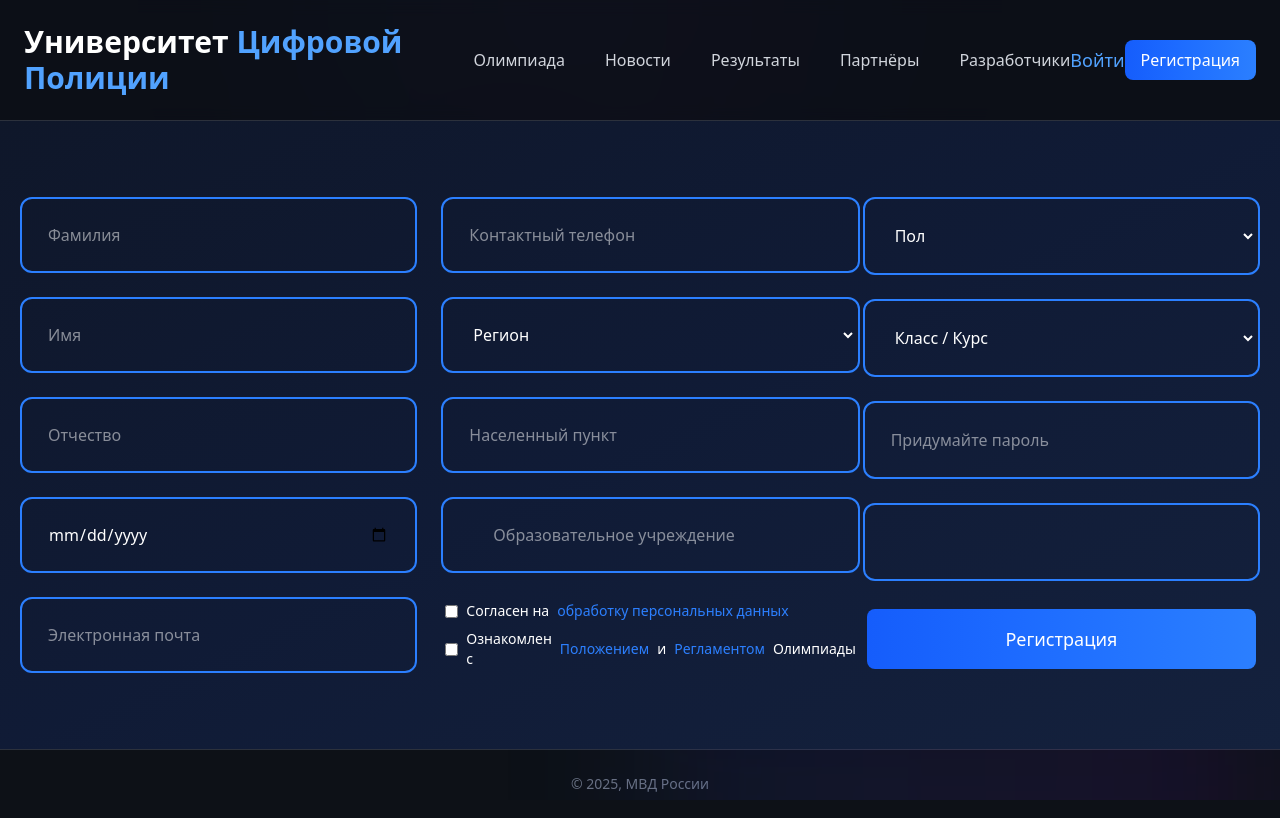
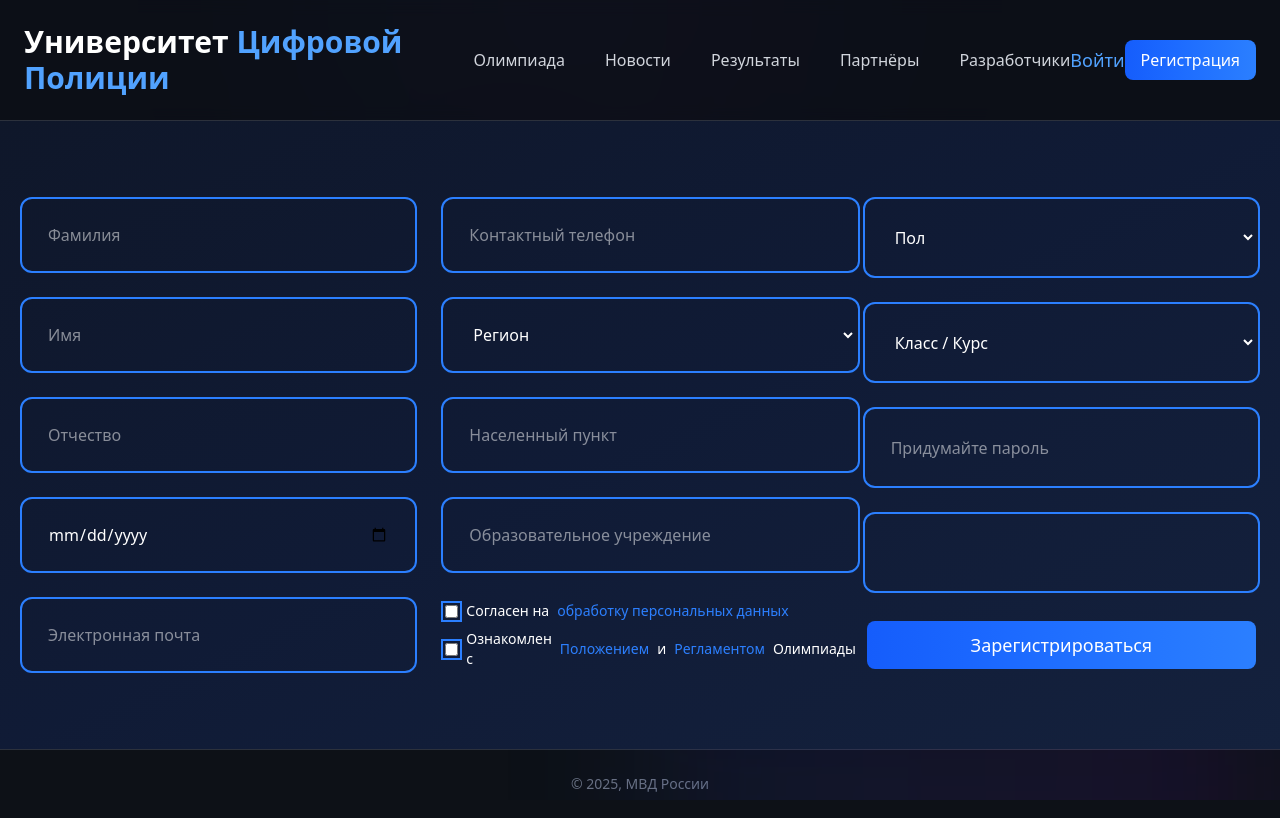
Before and after one commit to WalexWeb/olymp_schools-client, a React (Vite) app: page /registration in a window 1280 px wide. Built offline with nearby package versions, Linux system fonts and the light colour scheme.

Commit message:
feat: created input and select components

```diff
--- /dev/null
+++ b/src/app/components/ui/Input.tsx
@@ -0,0 +1,17 @@
+import { ComponentProps } from "react";
+import { fadeUp } from "../animations/fadeUp";
+import { m } from "framer-motion";
+
+function Input(props: ComponentProps<"input">) {
+  return (
+    <m.input
+      variants={fadeUp}
+      initial="hidden"
+      animate="visible"
+      {...props}
+      className="rounded-lg border-solid border-blue-500 px-6 py-2 outline-2 outline-offset-2 outline-blue-500 outline-solid"
+    />
+  );
+}
+
+export default Input;
--- /dev/null
+++ b/src/app/components/ui/Select.tsx
@@ -0,0 +1,23 @@
+import { ComponentProps, ReactNode } from "react";
+import { fadeUp } from "../animations/fadeUp";
+import { m } from "framer-motion";
+
+type SelectProps = ComponentProps<"select"> & {
+    children: ReactNode;
+  };
+
+function Select({ children, ...props }: SelectProps) {
+    return (
+    <m.select
+      variants={fadeUp}
+      initial="hidden"
+      animate="visible"
+      {...props}
+      className="rounded-lg border-solid border-blue-500 px-6 py-2 outline-2 outline-offset-2 outline-blue-500 outline-solid"
+      >
+        {children}
+      </m.select>
+  );
+}
+
+export default Select;
--- a/src/app/pages/Registration.tsx
+++ b/src/app/pages/Registration.tsx
@@ -1,10 +1,12 @@
 import { BackgroundBlobs } from "../components/ui/BackgroundBlobs/BackgroundBlobs";
 import { Button } from "../components/ui/Button";
+import Navbar from "../components/layout/Navbar/Navbar";
+import Footer from "../components/layout/Footer/Footer";
+import Input from "../components/ui/Input";
+import Select from "../components/ui/Select";
+import { fadeUp } from "../components/animations/fadeUp";
 import { SubmitHandler, useForm } from "react-hook-form";
 import { m } from "framer-motion";
-import { fadeUp } from "../components/animations/fadeUp";
-import Navbar from "../components/layout/Navbar/Navbar";
-import Footer from "../components/layout/Footer/Footer";
 
 interface IForm {
   firstName: string;
@@ -41,36 +43,31 @@
           className="grid grid-cols-3 gap-8 sm:grid-cols-1 md:grid-cols-3"
           onSubmit={handleSubmit(onSubmit)}
         >
-          <m.section
-            className="grid grid-rows-5 gap-8"
-            variants={fadeUp}
-            initial="hidden"
-            animate="visible"
-          >
-            <input
+          <section className="grid grid-rows-5 gap-8">
+            <Input
               type="text"
               placeholder="Фамилия"
               className="rounded-lg border-solid border-blue-500 px-6 py-2 outline-2 outline-offset-2 outline-blue-500 outline-solid"
               {...register("lastName", { required: true })}
             />
-            <input
+            <Input
               type="text"
               placeholder="Имя"
               className="rounded-lg border-solid border-blue-500 px-6 py-2 outline-2 outline-offset-2 outline-blue-500 outline-solid"
               {...register("firstName", { required: true })}
             />
-            <input
+            <Input
               type="text"
               placeholder="Отчество"
               className="rounded-lg border-solid border-blue-500 px-6 py-2 outline-2 outline-offset-2 outline-blue-500 outline-solid"
               {...register("patronymic", { required: true })}
             />
-            <input
+            <Input
               type="date"
               className="rounded-lg border-solid border-blue-500 px-6 py-2 outline-2 outline-offset-2 outline-blue-500 outline-solid"
               {...register("dateOfBirth", { required: true })}
             />
-            <input
+            <Input
               type="text"
               placeholder="Электронная почта"
               className="rounded-lg border-solid border-blue-500 px-6 py-2 outline-2 outline-offset-2 outline-blue-500 outline-solid"
@@ -82,21 +79,16 @@
                 },
               })}
             />
-          </m.section>
+          </section>
 
-          <m.section
-            className="grid grid-rows-5 gap-8"
-            variants={fadeUp}
-            initial="hidden"
-            animate="visible"
-          >
-            <input
+          <section className="grid grid-rows-5 gap-8">
+            <Input
               type="text"
               placeholder="Контактный телефон"
               className="rounded-lg border-solid border-blue-500 px-6 py-2 outline-2 outline-offset-2 outline-blue-500 outline-solid"
               {...register("phone", { required: true })}
             />
-            <select
+            <Select
               required
               className="rounded-lg border-solid border-blue-500 px-6 py-2 outline-2 outline-offset-2 outline-blue-500 outline-solid"
               {...register("region", { required: true })}
@@ -104,22 +96,27 @@
               <option disabled selected>
                 Регион
               </option>
-            </select>
-            <input
+            </Select>
+            <Input
               type="text"
               placeholder="Населенный пункт"
               className="rounded-lg border-solid border-blue-500 px-6 py-2 outline-2 outline-offset-2 outline-blue-500 outline-solid"
               {...register("city", { required: true })}
             />
-            <input
+            <Input
               type="text"
               placeholder="Образовательное учреждение"
               className="w-full rounded-lg border-blue-500 px-12 py-2 outline-2 outline-offset-2 outline-blue-500"
               {...register("institute", { required: true })}
             />
             <div className="flex flex-col gap-2">
-              <label className="flex items-center gap-2 text-sm">
-                <input
+              <m.label
+                className="flex items-center gap-2 text-sm"
+                variants={fadeUp}
+                initial="hidden"
+                animate="visible"
+              >
+                <Input
                   type="checkbox"
                   required
                   className="rounded border-blue-500 text-blue-500 focus:ring-blue-500"
@@ -128,10 +125,15 @@
                 <a href="" className="text-blue-500">
                   обработку персональных данных
                 </a>
-              </label>
+              </m.label>
 
-              <label className="flex items-center gap-2 text-sm">
-                <input
+              <m.label
+                className="flex items-center gap-2 text-sm"
+                variants={fadeUp}
+                initial="hidden"
+                animate="visible"
+              >
+                <Input
                   type="checkbox"
                   required
                   className="rounded border-blue-500 text-blue-500 focus:ring-blue-500"
@@ -145,17 +147,12 @@
                   Регламентом
                 </a>
                 Олимпиады
-              </label>
+              </m.label>
             </div>
-          </m.section>
+          </section>
 
-          <m.section
-            className="grid grid-rows-4 gap-8"
-            variants={fadeUp}
-            initial="hidden"
-            animate="visible"
-          >
-            <select
+          <section className="grid grid-rows-4 gap-8">
+            <Select
               required
               className="rounded-lg border-solid border-blue-500 px-6 py-2 outline-2 outline-offset-2 outline-blue-500 outline-solid"
               {...register("gender", { required: true })}
@@ -165,8 +162,8 @@
               </option>
               <option value={"male"}>Мужской</option>
               <option value={"female"}>Женский</option>
-            </select>
-            <select
+            </Select>
+            <Select
               required
               className="rounded-lg border-solid border-blue-500 px-6 py-2 text-base outline-2 outline-offset-2 outline-blue-500 outline-solid"
               {...register("class", { required: true })}
@@ -178,21 +175,21 @@
               <option value={"11 класс"}>11 класс</option>
               <option value={"1 курс"}>1 курс</option>
               <option value={"2 курс"}>2 курс</option>
-            </select>
-            <input
+            </Select>
+            <Input
               type="password"
               placeholder="Придумайте пароль"
               className="rounded-lg border-solid border-blue-500 px-6 py-2 outline-2 outline-offset-2 outline-blue-500 outline-solid"
               {...register("password", { required: true })}
             />
-            <input
+            <Input
               type="password"
               className="rounded-lg border-solid border-blue-500 px-6 py-2 outline-2 outline-offset-2 outline-blue-500 outline-solid"
             />
-            <Button type="submit" className="py-4 text-lg">
-              Регистрация
+            <Button type="submit" className="py-2.5 text-lg">
+              Зарегистрироваться
             </Button>
-          </m.section>
+          </section>
         </form>
       </div>
       <Footer />
```
